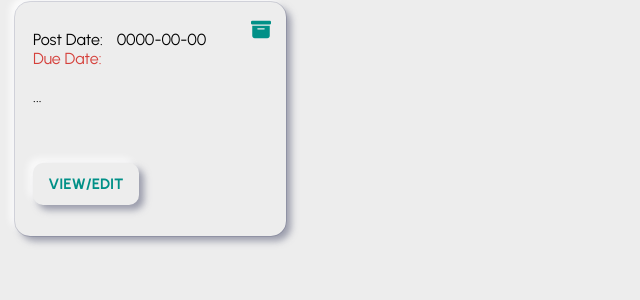
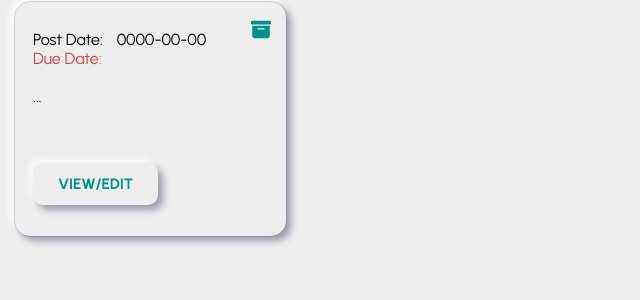
Before and after one commit to kinni-yya/Class-Connect-List, a PHP site: page /my-list/my-list.php in a window 1280 px wide. Shown: the part 290-590 px from the top of the page, without its empty margins (0-640 px from the left). Run offline with PHP 8.4, Linux system fonts and the light colour scheme; the visitor is signed in with stand-in values (Sample User, id 1); some libraries are stand-ins or nearby versions.

Commit message:
Adjusted smaller buttons

```diff
--- a/css/manage-class.css
+++ b/css/manage-class.css
@@ -85,11 +85,13 @@ label, input{
 }
 
 button{
+  height: auto !important;
+  width: auto !important;
   font-weight: bold;
-  font-size: 15px;
+  font-size: 15px !important;
   color: #009087;
   background: #EDEDED;
-  padding: 12px 25px;
+  padding: 12px 25px !important;
   margin: 10px;
   transition: .2s ease;
   border-radius: 10px;
```
